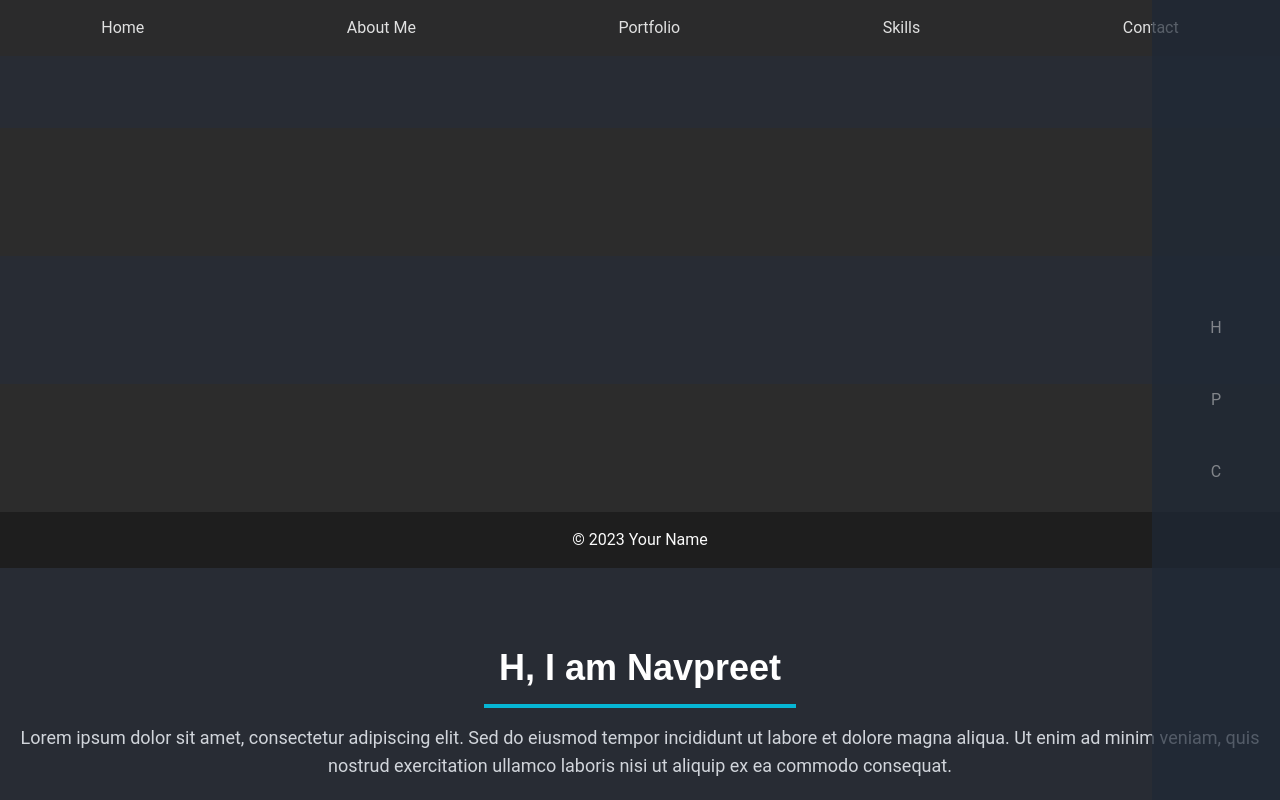
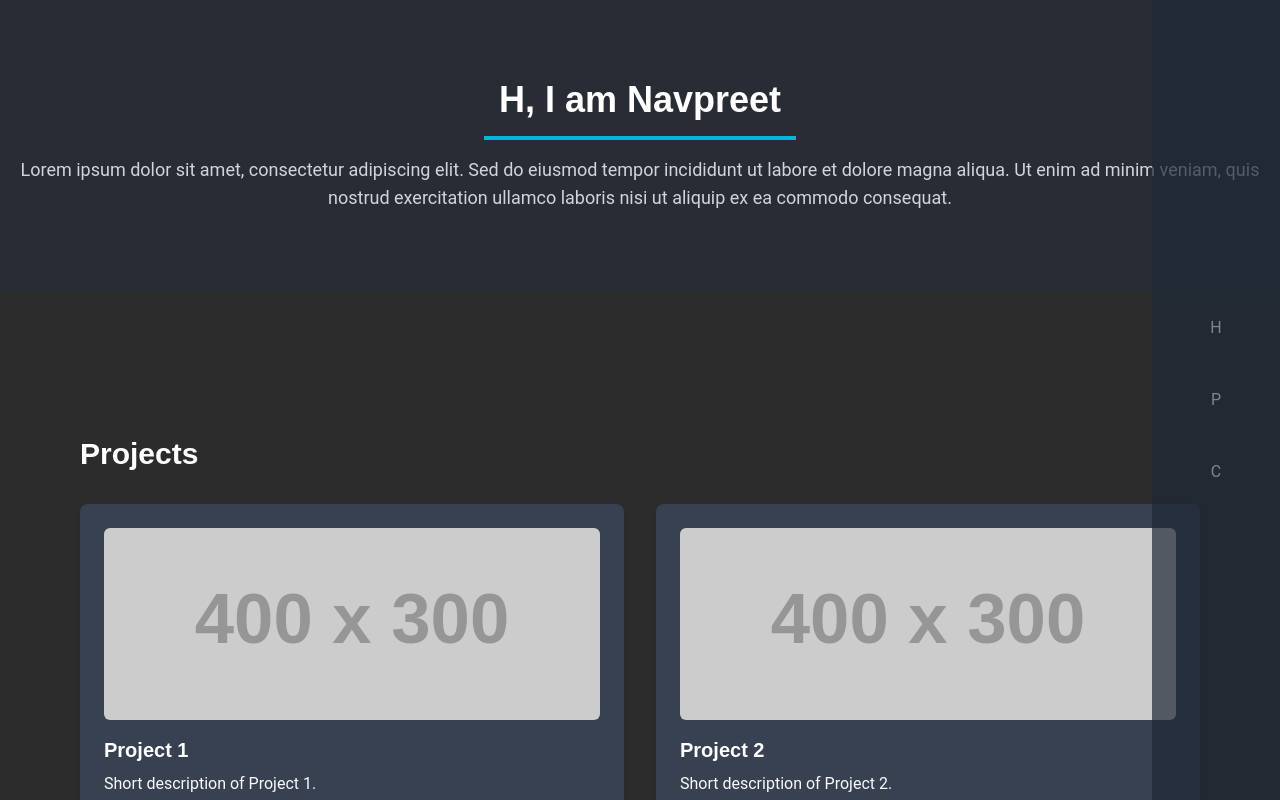
Before and after one commit to 20ns/portfolio, a React (Vite) app: page / in a window 1280 px wide. Shown: the top 800 px of the page. Built offline with nearby package versions, Linux system fonts and the light colour scheme.

Commit message:
made sure that the footer was actually in the footer location and that the website was organised

```diff
--- a/index.html
+++ b/index.html
@@ -8,28 +8,19 @@
   <link rel="stylesheet" href="/src/styles.css">
 </head>
 <body>
-    <nav>
-      <ul>
-        <li><a href="#hero">Home</a></li>
-        <li><a href="#about">About Me</a></li>
-        <li><a href="#portfolio">Portfolio</a></li>
-        <li><a href="#skills">Skills</a></li>
-        <li><a href="#contact">Contact</a></li>
-      </ul>
-    </nav>
+<!--
+  <section id="hero"></section>
+  <section id="about"></section> {/* Keep this for now */}
+  <section id="portfolio"></section>
+  <section id="skills"></section> {/* Keep this for now */}
+  <section id="contact"></section> -->
 
-    <section id="hero"></section>
-    <section id="about"></section>
-    <section id="portfolio"></section>
-    <section id="skills"></section>
-    <section id="contact"></section>
 
+
+  <div id="root"></div>
+  <script type="module" src="/src/main.jsx"></script>
+  </body>
   <footer>
     <p>© 2023 Your Name</p>
   </footer>
-
-    <div id="root"></div>
-    <script type="module" src="/src/main.jsx"></script>
-    <script src="/src/script.js"></script>
-  </body>
 </html>
--- a/src/App.jsx
+++ b/src/App.jsx
@@ -3,15 +3,23 @@ import Hero from './components/Hero';
 import Projects from './components/Projects';
 import Contact from './components/Contact';
 import Navbar from './components/Navbar';
+// Import About and Skills components when you create them:
+// import About from './components/About';
+// import Skills from './components/Skills';
 
 function App() {
   return (
-    <div className="App">
+    <>
       <Navbar />
-      <Hero />
-      <Projects />
-      <Contact />
-    </div>
+      <main>
+        <section id="hero"><Hero /></section>
+        {/* Render About and Skills components when you create them: */}
+        {/* <section id="about"><About /></section> */}
+        {/* <section id="skills"><Skills /></section> */}
+        <section id="portfolio"><Projects /></section>
+        <section id="contact"><Contact /></section>
+      </main>
+    </>
   );
 }
 
```
Lines whose indentation alone changed are shown as unchanged.
